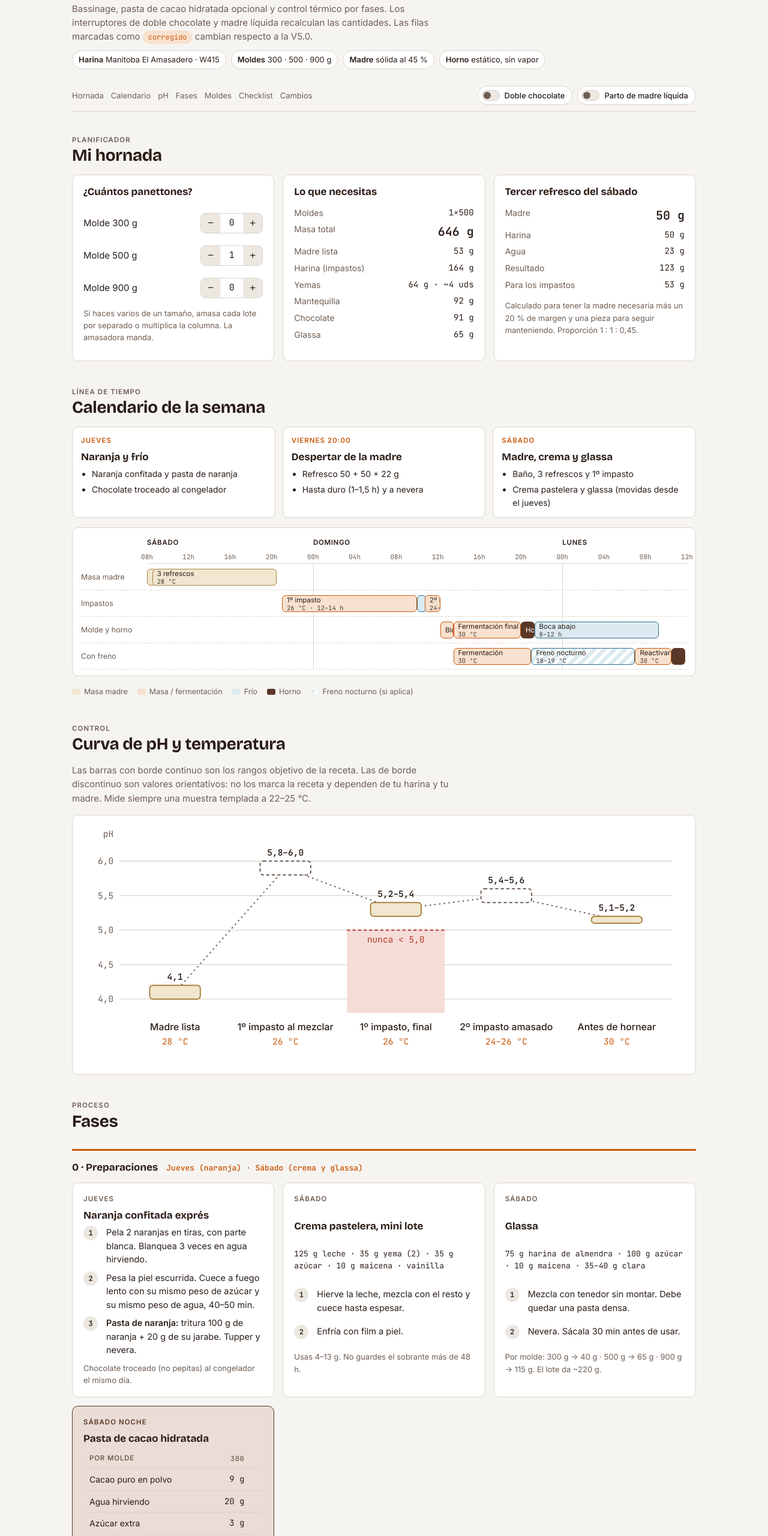
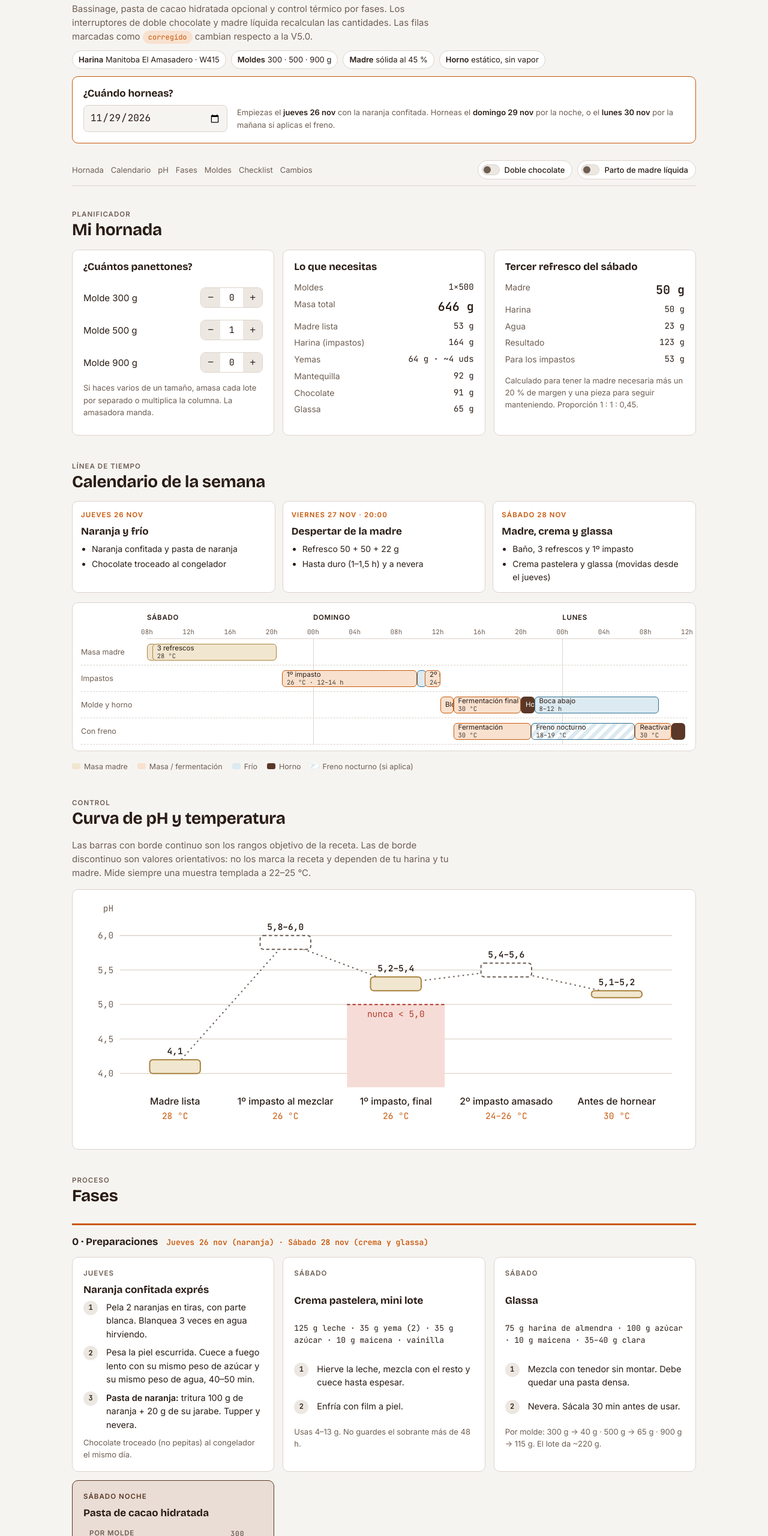
Before and after one commit to wanabisen/fermenta, a plain HTML site: page panettone/index.html in a window 1280 px wide. Shown: the part 120-2680 px from the top of the page at 60% size. Drawn offline with nearby package versions, Linux system fonts and the light colour scheme.

Commit message:
Panettone: pregunta el día de horneado y ajusta todas las fechas
El dossier tenía los días fijos (sábado y domingo). Ahora pide la fecha
del 2º impasto y del horno, toma por defecto el día elegido en Fermenta
y recalcula calendario, fases, pestañas, cronograma y checklist.

Co-Authored-By: Claude Opus 5.5 <noreply@anthropic.com>
Claude-Session: https://claude.ai/code/session_01FvpbxGHvUpWUkwJiDPUoKs

```diff
--- a/panettone/index.html
+++ b/panettone/index.html
@@ -99,6 +99,11 @@ section{padding-block:34px 4px;display:grid;gap:16px;scroll-margin-top:70px}
 .kv dt{color:var(--muted)} .kv dd{margin:0;text-align:right;font-family:var(--f-mono);font-variant-numeric:tabular-nums}
 .kv .big{font-size:20px;font-weight:600;color:var(--ink)}
 .note{font-size:13px;color:var(--muted)}
+.when-panel{display:grid;gap:10px;align-content:start;border-color:var(--orange)}
+.when-row{display:flex;flex-wrap:wrap;gap:8px 16px;align-items:center}
+.when-row .note{flex:1 1 260px;min-width:0}
+.date-in{font:inherit;font-family:var(--f-mono);font-size:16px;padding:8px 10px;border:1px solid var(--line);border-radius:8px;background:var(--bg);color:var(--ink);width:100%;max-width:240px}
+#bake-sum b{color:var(--ink);font-weight:600}
 
 /* gantt */
 .scroll{overflow-x:auto}
@@ -268,6 +273,10 @@ body.printall .only-cacao{display:revert} body.printall tr.only-cacao{display:ta
     <span class="spec"><b>Madre</b> sólida al 45 %</span>
     <span class="spec"><b>Horno</b> estático, sin vapor</span>
   </div>
+  <div class="panel when-panel">
+    <label for="bake-date"><h3>¿Cuándo horneas?</h3></label>
+    <div class="when-row"><input type="date" id="bake-date" class="date-in" aria-describedby="bake-sum"><p class="note" id="bake-sum"></p></div>
+  </div>
 </header>
 
 <div class="bar">
@@ -296,7 +305,7 @@ body.printall .only-cacao{display:revert} body.printall tr.only-cacao{display:ta
       <dl class="kv" id="needs"></dl>
     </div>
     <div class="panel">
-      <h3 style="margin-bottom:10px">Tercer refresco del sábado</h3>
+      <h3 style="margin-bottom:10px">Tercer refresco del <span class="dn" data-o="-1" data-cap="0" data-fmt="w">·</span></h3>
       <dl class="kv" id="madre3"></dl>
       <p class="note" style="margin-top:10px">Calculado para tener la madre necesaria más un 20 % de margen y una pieza para seguir manteniendo. Proporción 1 : 1 : 0,45.</p>
     </div>
@@ -307,10 +316,10 @@ body.printall .only-cacao{display:revert} body.printall tr.only-cacao{display:ta
 <section id="calendario">
   <div><span class="eyebrow">Línea de tiempo</span><h2>Calendario de la semana</h2></div>
   <div class="days">
-    <div class="day only-liq"><span class="eyebrow">Miércoles</span><h3>Conversión líquida → sólida</h3><ul><li>20 g madre líquida + 40 g harina + 15 g agua tibia</li><li>Bola dura, 28 °C hasta doblar, nevera</li></ul></div>
-    <div class="day"><span class="eyebrow">Jueves</span><h3>Naranja y frío</h3><ul><li>Naranja confitada y pasta de naranja</li><li>Chocolate troceado al congelador</li><li class="only-liq">Refuerzo de la madre convertida</li></ul></div>
-    <div class="day"><span class="eyebrow">Viernes 20:00</span><h3>Despertar de la madre</h3><ul><li>Refresco 50 + 50 + 22 g</li><li>Hasta duro (1–1,5 h) y a nevera</li></ul></div>
-    <div class="day"><span class="eyebrow">Sábado</span><h3>Madre, crema y glassa</h3><ul><li>Baño, 3 refrescos y 1º impasto</li><li>Crema pastelera y glassa (movidas desde el jueves)</li><li class="only-cacao">Pasta de cacao, a enfriar en nevera</li></ul></div>
+    <div class="day only-liq"><span class="eyebrow"><span class="dn" data-o="-4" data-cap="1" data-fmt="wd">·</span></span><h3>Conversión líquida → sólida</h3><ul><li>20 g madre líquida + 40 g harina + 15 g agua tibia</li><li>Bola dura, 28 °C hasta doblar, nevera</li></ul></div>
+    <div class="day"><span class="eyebrow"><span class="dn" data-o="-3" data-cap="1" data-fmt="wd">·</span></span><h3>Naranja y frío</h3><ul><li>Naranja confitada y pasta de naranja</li><li>Chocolate troceado al congelador</li><li class="only-liq">Refuerzo de la madre convertida</li></ul></div>
+    <div class="day"><span class="eyebrow"><span class="dn" data-o="-2" data-cap="1" data-fmt="wd">·</span> · 20:00</span><h3>Despertar de la madre</h3><ul><li>Refresco 50 + 50 + 22 g</li><li>Hasta duro (1–1,5 h) y a nevera</li></ul></div>
+    <div class="day"><span class="eyebrow"><span class="dn" data-o="-1" data-cap="1" data-fmt="wd">·</span></span><h3>Madre, crema y glassa</h3><ul><li>Baño, 3 refrescos y 1º impasto</li><li>Crema pastelera y glassa (movidas desde el <span class="dn" data-o="-3" data-cap="0" data-fmt="w">·</span>)</li><li class="only-cacao">Pasta de cacao, a enfriar en nevera</li></ul></div>
   </div>
   <div class="panel scroll" style="padding:14px 14px 10px">
     <div class="gantt" id="gantt"></div>
@@ -334,33 +343,33 @@ body.printall .only-cacao{display:revert} body.printall tr.only-cacao{display:ta
 
   <!-- 0-bis -->
   <div class="phase only-liq" style="--ph:var(--almond)">
-    <div class="phase-head"><h3>0-bis · Conversión de madre líquida</h3><span class="when">Miércoles y jueves</span></div>
+    <div class="phase-head"><h3>0-bis · Conversión de madre líquida</h3><span class="when"><span class="dn" data-o="-4" data-cap="1" data-fmt="wd">·</span> y <span class="dn" data-o="-3" data-cap="0" data-fmt="wd">·</span></span></div>
     <p class="note">Solo si partes de madre líquida al 100 %.</p>
     <div class="grid2">
-      <div class="panel"><span class="eyebrow">Miércoles</span><ol class="steps"><li>20 g madre líquida + 40 g harina + 15 g agua tibia (sale al ~50 %).</li><li>Amasa fuerte hasta una bola dura.</li><li>28 °C hasta doblar, luego nevera.</li></ol></div>
-      <div class="panel"><span class="eyebrow">Jueves</span><ol class="steps"><li>Coge el centro de la bola: 50 g.</li><li>Refresca 50 g madre + 50 g harina + 22 g agua.</li><li>Rulo apretado, temperatura ambiente hasta que esté duro.</li><li>Nevera hasta el viernes.</li></ol></div>
+      <div class="panel"><span class="eyebrow"><span class="dn" data-o="-4" data-cap="1" data-fmt="w">·</span></span><ol class="steps"><li>20 g madre líquida + 40 g harina + 15 g agua tibia (sale al ~50 %).</li><li>Amasa fuerte hasta una bola dura.</li><li>28 °C hasta doblar, luego nevera.</li></ol></div>
+      <div class="panel"><span class="eyebrow"><span class="dn" data-o="-3" data-cap="1" data-fmt="w">·</span></span><ol class="steps"><li>Coge el centro de la bola: 50 g.</li><li>Refresca 50 g madre + 50 g harina + 22 g agua.</li><li>Rulo apretado, temperatura ambiente hasta que esté duro.</li><li>Nevera hasta el <span class="dn" data-o="-2" data-cap="0" data-fmt="w">·</span>.</li></ol></div>
     </div>
   </div>
 
   <!-- 0 -->
   <div class="phase" style="--ph:var(--orange)">
-    <div class="phase-head"><h3>0 · Preparaciones</h3><span class="when">Jueves (naranja) · Sábado (crema y glassa)</span></div>
+    <div class="phase-head"><h3>0 · Preparaciones</h3><span class="when"><span class="dn" data-o="-3" data-cap="1" data-fmt="wd">·</span> (naranja) · <span class="dn" data-o="-1" data-cap="1" data-fmt="wd">·</span> (crema y glassa)</span></div>
     <div class="grid2">
-      <div class="panel" style="display:grid;gap:8px"><span class="eyebrow">Jueves</span><h3>Naranja confitada exprés</h3>
+      <div class="panel" style="display:grid;gap:8px"><span class="eyebrow"><span class="dn" data-o="-3" data-cap="1" data-fmt="w">·</span></span><h3>Naranja confitada exprés</h3>
         <ol class="steps"><li>Pela 2 naranjas en tiras, con parte blanca. Blanquea 3 veces en agua hirviendo.</li><li>Pesa la piel escurrida. Cuece a fuego lento con su mismo peso de azúcar y su mismo peso de agua, 40–50 min.</li><li><b>Pasta de naranja:</b> tritura 100 g de naranja + 20 g de su jarabe. Tupper y nevera.</li></ol>
         <p class="note">Chocolate troceado (no pepitas) al congelador el mismo día.</p>
       </div>
-      <div class="panel" style="display:grid;gap:8px"><span class="eyebrow">Sábado</span><h3>Crema pastelera, mini lote</h3>
+      <div class="panel" style="display:grid;gap:8px"><span class="eyebrow"><span class="dn" data-o="-1" data-cap="1" data-fmt="w">·</span></span><h3>Crema pastelera, mini lote</h3>
         <p class="mono" style="font-size:13px">125 g leche · 35 g yema (2) · 35 g azúcar · 10 g maicena · vainilla</p>
         <ol class="steps"><li>Hierve la leche, mezcla con el resto y cuece hasta espesar.</li><li>Enfría con film a piel.</li></ol>
         <p class="note">Usas 4–13 g. No guardes el sobrante más de 48 h.</p>
       </div>
-      <div class="panel" style="display:grid;gap:8px"><span class="eyebrow">Sábado</span><h3>Glassa</h3>
+      <div class="panel" style="display:grid;gap:8px"><span class="eyebrow"><span class="dn" data-o="-1" data-cap="1" data-fmt="w">·</span></span><h3>Glassa</h3>
         <p class="mono" style="font-size:13px">75 g harina de almendra · 100 g azúcar · 10 g maicena · 35–40 g clara</p>
         <ol class="steps"><li>Mezcla con tenedor sin montar. Debe quedar una pasta densa.</li><li>Nevera. Sácala 30 min antes de usar.</li></ol>
         <p class="note" id="glassa-note"></p>
       </div>
-      <div class="panel only-cacao" style="display:grid;gap:8px;background:var(--cocoa-soft);border-color:var(--cocoa)"><span class="eyebrow" style="color:var(--cocoa)">Sábado noche</span><h3>Pasta de cacao hidratada</h3>
+      <div class="panel only-cacao" style="display:grid;gap:8px;background:var(--cocoa-soft);border-color:var(--cocoa)"><span class="eyebrow" style="color:var(--cocoa)"><span class="dn" data-o="-1" data-cap="1" data-fmt="w">·</span> noche</span><h3>Pasta de cacao hidratada</h3>
         <div class="tbl" style="background:transparent;border:0"><table><thead><tr><th>Por molde</th><th class="n">300</th><th class="n">500</th><th class="n">900</th></tr></thead><tbody id="cacao-tbl"></tbody></table></div>
         <ol class="steps"><li>Mezcla el cacao con el agua hirviendo hasta tener una pasta densa y brillante.</li><li>Enfría por completo en nevera.</li></ol>
         <p class="note">Pre-hidratar evita que el cacao robe agua a la red de gluten. Indica en tu hoja si usas cacao natural o alcalinizado.</p>
@@ -370,13 +379,13 @@ body.printall .only-cacao{display:revert} body.printall tr.only-cacao{display:ta
 
   <!-- 1 -->
   <div class="phase" style="--ph:var(--almond)">
-    <div class="phase-head"><h3>1 · El despertar</h3><span class="when">Viernes 20:00</span></div>
-    <ol class="steps"><li>Refresco 50 g madre + 50 g harina + 22 g agua.</li><li>Rulo muy apretado envuelto en film, o atado en tela.</li><li>Fuera de nevera hasta que se hinche y esté duro al tacto (1–1,5 h).</li><li>Directo a la nevera hasta el sábado.</li></ol>
+    <div class="phase-head"><h3>1 · El despertar</h3><span class="when"><span class="dn" data-o="-2" data-cap="1" data-fmt="wd">·</span> · 20:00</span></div>
+    <ol class="steps"><li>Refresco 50 g madre + 50 g harina + 22 g agua.</li><li>Rulo muy apretado envuelto en film, o atado en tela.</li><li>Fuera de nevera hasta que se hinche y esté duro al tacto (1–1,5 h).</li><li>Directo a la nevera hasta el <span class="dn" data-o="-1" data-cap="0" data-fmt="w">·</span>.</li></ol>
   </div>
 
   <!-- 2 -->
   <div class="phase" style="--ph:var(--almond)">
-    <div class="phase-head"><h3>2 · Día de la masa madre</h3><span class="when">Sábado 08:00 – 20:30</span></div>
+    <div class="phase-head"><h3>2 · Día de la masa madre</h3><span class="when"><span class="dn" data-o="-1" data-cap="1" data-fmt="wd">·</span> · 08:00 – 20:30</span></div>
     <div class="chips"><span class="chip t">28 °C</span><span class="chip">3,5–4 h por refresco</span><span class="chip ph">pH 4,0–4,2 · objetivo 4,1</span></div>
     <ol class="steps">
       <li><b>08:00 · Baño.</b> Rodajas de 1 cm en 1 L de agua tibia + 2 g de azúcar, 20 min. Escurre bien.</li>
@@ -389,7 +398,7 @@ body.printall .only-cacao{display:revert} body.printall tr.only-cacao{display:ta
 
   <!-- 3 -->
   <div class="phase" style="--ph:var(--orange)">
-    <div class="phase-head"><h3>3 · Primer impasto</h3><span class="when">Sábado ~21:00</span></div>
+    <div class="phase-head"><h3>3 · Primer impasto</h3><span class="when"><span class="dn" data-o="-1" data-cap="1" data-fmt="wd">·</span> · ~21:00</span></div>
     <div class="chips"><span class="chip t">Masa final 26 °C</span><span class="chip t">Fermenta 26 °C (25,5–26,5)</span><span class="chip">12–14 h</span><span class="chip ph">Fin pH 5,2–5,4</span></div>
     <div class="grid2">
       <div class="tbl"><table><thead><tr><th>Ingrediente</th><th class="n">300</th><th class="n">500</th><th class="n">900</th></tr></thead><tbody id="imp1"></tbody></table></div>
@@ -419,7 +428,7 @@ body.printall .only-cacao{display:revert} body.printall tr.only-cacao{display:ta
 
   <!-- 4 -->
   <div class="phase" style="--ph:var(--orange)">
-    <div class="phase-head"><h3>4 · Segundo impasto</h3><span class="when">Domingo ~10:45</span></div>
+    <div class="phase-head"><h3>4 · Segundo impasto</h3><span class="when"><span class="dn" data-o="0" data-cap="1" data-fmt="wd">·</span> · ~10:45</span></div>
     <div class="chips"><span class="chip c">1º impasto a 18–20 °C</span><span class="chip t">Masa final 24–26 °C · máx. 27</span><span class="chip c">Bassinage helado</span></div>
     <div class="grid2">
       <div class="tbl"><table><thead><tr><th>Ingrediente</th><th class="n">300</th><th class="n">500</th><th class="n">900</th></tr></thead><tbody id="imp2"></tbody></table></div>
@@ -441,7 +450,7 @@ body.printall .only-cacao{display:revert} body.printall tr.only-cacao{display:ta
 
   <!-- 5 -->
   <div class="phase" style="--ph:var(--orange)">
-    <div class="phase-head"><h3>5 · Formado, carga y fermentación final</h3><span class="when">Domingo 12:15 →</span></div>
+    <div class="phase-head"><h3>5 · Formado, carga y fermentación final</h3><span class="when"><span class="dn" data-o="0" data-cap="1" data-fmt="wd">·</span> · 12:15 →</span></div>
     <div class="chips"><span class="chip t">Bloque 45 min a 28 °C</span><span class="chip t">Molde a 30 °C, húmedo</span><span class="chip ph">pH antes de hornear 5,1–5,2</span></div>
     <div class="grid2">
       <div style="display:grid;gap:12px;align-content:start">
@@ -470,7 +479,7 @@ body.printall .only-cacao{display:revert} body.printall tr.only-cacao{display:ta
 
   <!-- 6 -->
   <div class="phase" style="--ph:var(--cocoa)">
-    <div class="phase-head"><h3>6 · Decoración y horneado</h3><span class="when">Domingo ~20:00 o lunes ~10:30</span></div>
+    <div class="phase-head"><h3>6 · Decoración y horneado</h3><span class="when"><span class="dn" data-o="0" data-cap="1" data-fmt="wd">·</span> ~20:00 o <span class="dn" data-o="1" data-cap="0" data-fmt="wd">·</span> ~10:30</span></div>
     <div class="chips"><span class="chip">Calor estático</span><span class="chip">Sin vapor</span><span class="chip t">Sonda 92 °C en el centro</span></div>
     <div class="grid2">
       <ol class="steps">
@@ -554,6 +563,7 @@ function totals(i){
 function row(name,vals,cls){return `<tr class="${cls||''}"><td>${name}</td>${vals.map(v=>`<td class="n">${fmt(v)}</td>`).join('')}</tr>`}
 function render(){
   body.classList.toggle('cacao',cacao()); body.classList.toggle('liq',tL.checked);
+  updateDays();
   // imp1
   document.getElementById('imp1').innerHTML=IMP1.map(r=>row(r[0],r[1],r[2]==='opt'?'':'' )).join('')+
     `<tr class="total"><td>Total (sin reserva)</td>${[0,1,2].map(i=>`<td class="n">${fmt(sum(IMP1,i,true))}</td>`).join('')}</tr>`;
@@ -606,6 +616,32 @@ document.querySelectorAll('.step button').forEach(b=>b.addEventListener('click',
   const i=+b.dataset.i; counts[i]=Math.max(0,Math.min(9,counts[i]+ +b.dataset.d)); document.getElementById('c'+i).textContent=counts[i]; render();}));
 tC.addEventListener('change',render); tL.addEventListener('change',render);
 
+/* fecha de horneado: D = día del 2º impasto y del horno */
+const DN=['domingo','lunes','martes','miércoles','jueves','viernes','sábado'], DS=['dom','lun','mar','mié','jue','vie','sáb'];
+const MN=['ene','feb','mar','abr','may','jun','jul','ago','sep','oct','nov','dic'];
+const bakeIn=document.getElementById('bake-date');
+const iso=d=>`${d.getFullYear()}-${String(d.getMonth()+1).padStart(2,'0')}-${String(d.getDate()).padStart(2,'0')}`;
+const today=()=>{const t=new Date();t.setHours(0,0,0,0);return t};
+function defaultBake(){
+  const pref={friday:5,saturday:6,sunday:0}[store.get('panBakeDay')]; const wd=pref==null?0:pref;
+  const d=today(); d.setDate(d.getDate()+4); while(d.getDay()!==wd) d.setDate(d.getDate()+1); return d;
+}
+let BAKE=(()=>{const v=store.get('pan-bake'); if(v&&/^\d{4}-\d{2}-\d{2}$/.test(v)){const [y,m,d]=v.split('-').map(Number);const dt=new Date(y,m-1,d);if(dt>=today())return dt}return defaultBake()})();
+const dayAt=o=>{const d=new Date(BAKE);d.setDate(d.getDate()+o);return d};
+const cap=t=>t.charAt(0).toUpperCase()+t.slice(1);
+function dayW(o,c){const t=DN[dayAt(o).getDay()];return c?cap(t):t}
+function dayWD(o,c){const d=dayAt(o);return `${dayW(o,c)} ${d.getDate()} ${MN[d.getMonth()]}`}
+function updateDays(){
+  document.querySelectorAll('.dn').forEach(el=>{const o=+el.dataset.o,c=el.dataset.cap==='1';el.textContent=el.dataset.fmt==='wd'?dayWD(o,c):dayW(o,c)});
+  const liq=tL.checked;
+  document.getElementById('bake-sum').innerHTML=`Empiezas el <b>${dayWD(liq?-4:-3)}</b>${liq?' con la conversión de la madre':' con la naranja confitada'}. Horneas el <b>${dayWD(0)}</b> por la noche, o el <b>${dayWD(1)}</b> por la mañana si aplicas el freno.`;
+  const tb=document.querySelector('.tabbar'); if(tb){const lab={sabado:[dayW(-1,1),'madre·1º'],domingo:[dayW(0,1),'2º·horno'],antes:['Antes',DS[dayAt(liq?-4:-3).getDay()]+'–'+DS[dayAt(-2).getDay()]]};
+    Object.entries(lab).forEach(([k,v])=>{const b=tb.querySelector(`[data-t="${k}"]`);if(b)b.innerHTML=`<b>${v[0]}</b><small>${v[1]}</small>`})}
+  gantt();
+}
+bakeIn.min=iso(today()); bakeIn.value=iso(BAKE);
+bakeIn.addEventListener('change',()=>{if(!bakeIn.value)return;const [y,m,d]=bakeIn.value.split('-').map(Number);BAKE=new Date(y,m-1,d);store.set('pan-bake',bakeIn.value);render()});
+
 /* gantt: Sábado 08:00 = h0; eje hasta lunes 12:00 = 52 */
 function gantt(){
   const H=52, P=h=>(h/H*100)+'%', W=(a,b)=>((b-a)/H*100)+'%';
@@ -616,7 +652,7 @@ function gantt(){
    ['Con freno',[[29.5,37,'c-masa','Fermentación','30 °C'],[37,47,'c-freno','Freno nocturno','18–19 °C'],[47,50.5,'c-masa','Reactivar','30 °C'],[50.5,51.8,'c-horno','',''] ]]
   ];
   const ticks=[];for(let h=0;h<=H;h+=4){const clock=(8+h)%24;ticks.push(`<span class="g-tick" style="left:${P(h)}">${String(clock).padStart(2,'0')}h</span>`)}
-  const days=[[0,'Sábado'],[16,'Domingo'],[40,'Lunes']].map(d=>`<span class="g-day" style="left:${P(d[0])}">${d[1]}</span>`).join('');
+  const days=[[0,dayW(-1,1)],[16,dayW(0,1)],[40,dayW(1,1)]].map(d=>`<span class="g-day" style="left:${P(d[0])}">${d[1]}</span>`).join('');
   const seps=[16,40].map(h=>`<span class="g-sep" style="left:${P(h)}"></span>`).join('');
   let html=`<div class="g-axis">${days}${ticks.join('')}</div>`;
   lanes.forEach(l=>{html+=`<div class="g-row"><div class="g-label">${l[0]}</div><div class="g-track">${seps}${l[1].map(b=>
@@ -688,17 +724,17 @@ function molds(){
 
 /* checklist */
 const CHECK=[
- ['Antes del sábado',[
+ [()=>'Antes del '+dayW(-1),[
    ['liq','Conversión de madre líquida a sólida completada'],
    ['','Naranja confitada y pasta de naranja en nevera'],
    ['','Chocolate troceado en el congelador'],
    ['','Medidor de pH calibrado con soluciones de pH 4 y 7']]],
- ['Sábado',[
+ [()=>dayW(-1,1),[
    ['','Madre a pH 4,0–4,2 tras 3 refrescos (al 38 % si salió húmeda del baño)'],
    ['','Crema pastelera y glassa hechas, frías'],
    ['cacao','Pasta de cacao hecha y fría (cacao natural o alcalinizado anotado)'],
    ['','1º impasto con la masa a 26 °C y recipiente marcado a ×3']]],
- ['Domingo mañana',[
+ [()=>dayW(0,1)+' mañana',[
    ['','1º impasto detenido a pH 5,2–5,4 y nunca por debajo de 5,0'],
    ['','pH medido en una muestra templada a 22–25 °C, sin restar nada'],
    ['','1º impasto enfriado a 18–20 °C antes de amasar'],
@@ -712,7 +748,7 @@ let done={}; try{done=JSON.parse(store.get('pan-check')||'{}')||{}}catch(e){done
 function renderCheck(){
   let html='', tot=0, ok=0;
   CHECK.forEach((g,gi)=>{
-    html+=`<fieldset><legend>${g[0]}</legend>`;
+    html+=`<fieldset><legend>${typeof g[0]==='function'?g[0]():g[0]}</legend>`;
     g[1].forEach((it,ii)=>{
       const all=body.classList.contains('printall');
       const id=`ck-${gi}-${ii}`, show=!it[0]||all||(it[0]==='cacao'&&cacao())||(it[0]==='liq'&&tL.checked);
```
